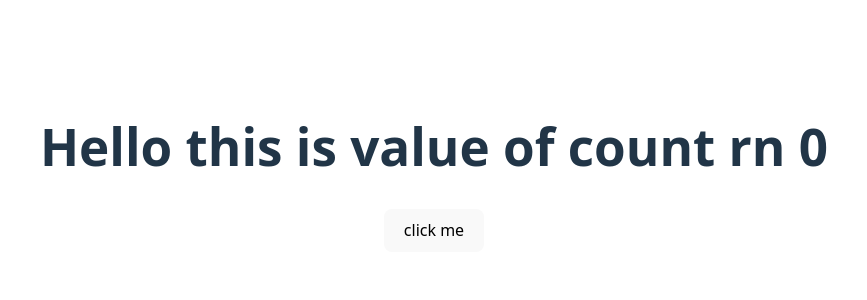
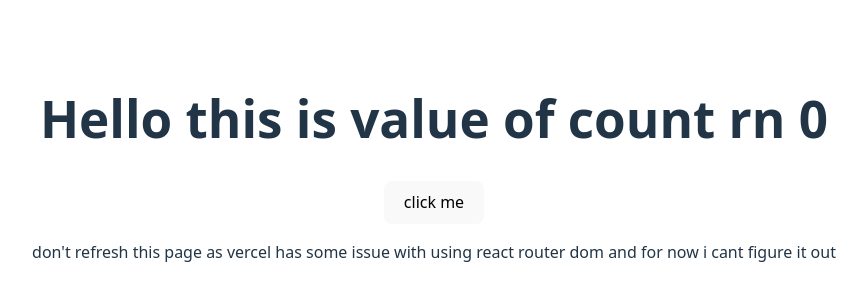
Before and after one commit to Anastand/React-Projects, a React (Vite) app: page /count in a window 1280 px wide. Shown: the part 232-532 px from the top of the page, without its empty margins (206-1073 px from the left). Built offline with nearby package versions, Linux system fonts and the light colour scheme.

Commit message:
try v2 fix vercel

```diff
--- a/src/App.jsx
+++ b/src/App.jsx
@@ -1,6 +1,4 @@
 import { useState } from "react";
-import reactLogo from "./assets/react.svg";
-import viteLogo from "/vite.svg";
 import { Routes, Route } from "react-router-dom";
 import "./App.css";
 import Home from "./pages/Home";
--- a/src/pages/Count.jsx
+++ b/src/pages/Count.jsx
@@ -24,6 +24,11 @@ function Count() {
       >
         click me
       </button>
+      <p>
+        {" "}
+        don't refresh this page as vercel has some issue with using react router
+        dom and for now i cant figure it out
+      </p>
     </div>
   );
 }
--- a/src/pages/Home.jsx
+++ b/src/pages/Home.jsx
@@ -7,6 +7,10 @@ function Home() {
         1. This project has
         <Link to="/count"> Counter App</Link>
       </h1>
+      <h1>
+        2. This project has movie fetcher app
+        {/* <Link to="/count"> movie Fetcher App</Link> */}
+      </h1>
     </div>
   );
 }
```
Also changed, not shown: vercel.json.
